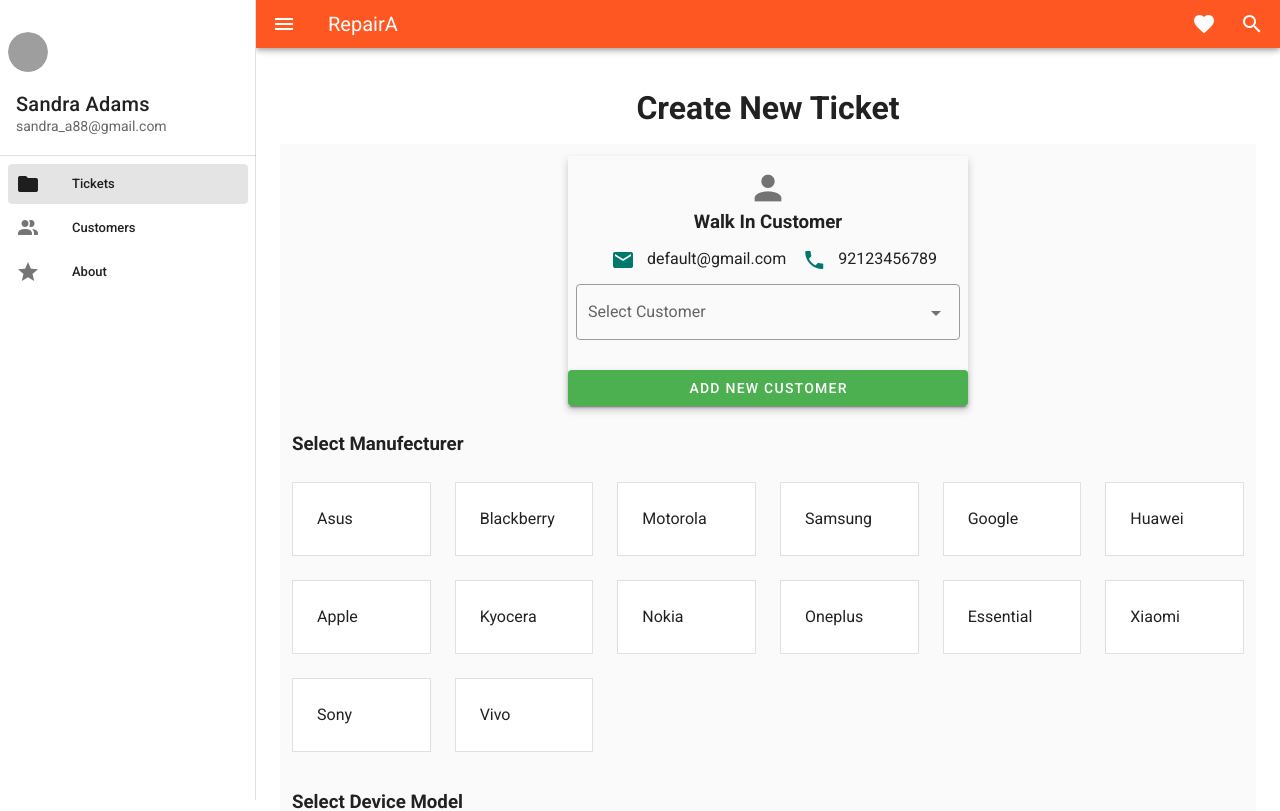
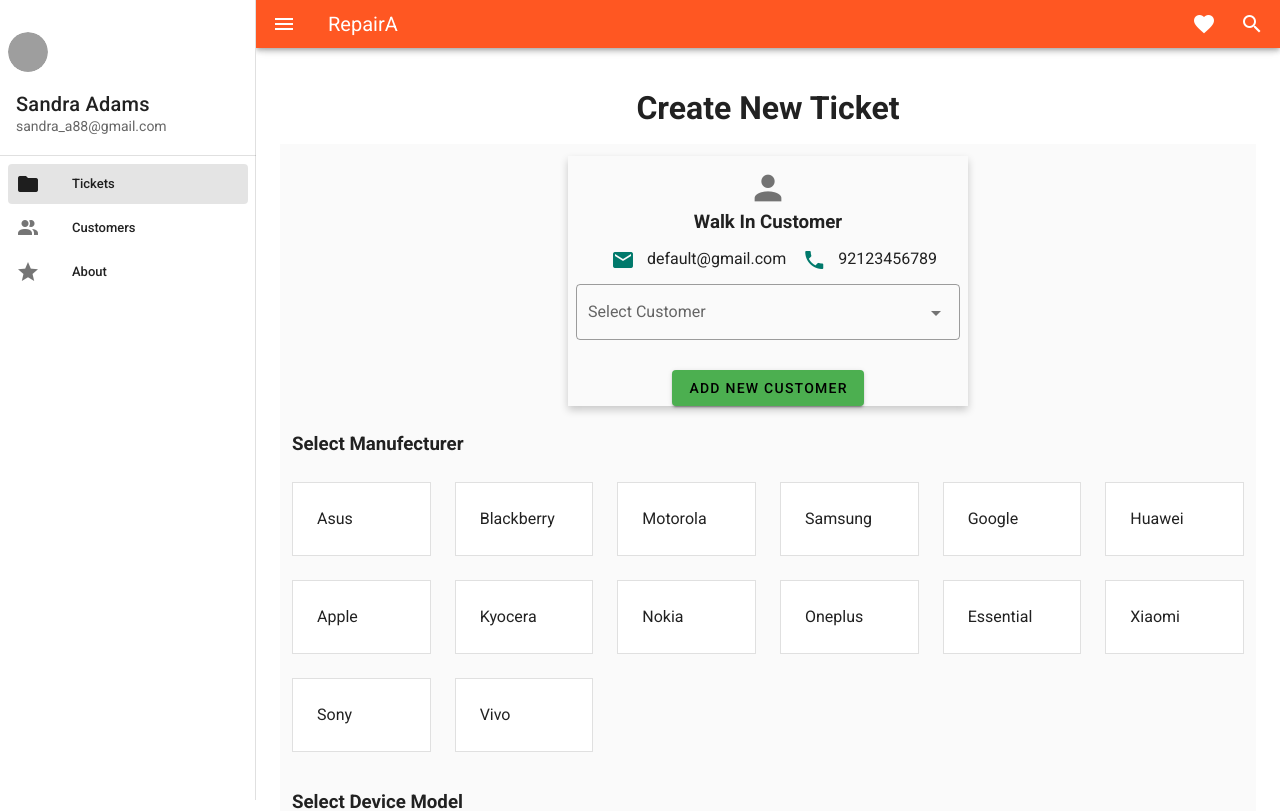
Before and after one commit to abdul-rehman-2050/Repaira-Vue, a Vue app: page / in a window 1280 px wide. Shown: the top 811 px of the page. Built offline with nearby package versions, Linux system fonts and the light colour scheme; grey boxes are pictures that could not be loaded.

Commit message:
add customer href added

```diff
--- a/src/components/CustomerProfileCard.vue
+++ b/src/components/CustomerProfileCard.vue
@@ -16,7 +16,7 @@
       v-on:change="changeCustomer"
       outlined
     ></v-select>
-    <v-btn class="success">Add New Customer</v-btn>
+    <v-btn class="success" href="/customer">Add New Customer</v-btn>
   </div>
 </template>
 
```
